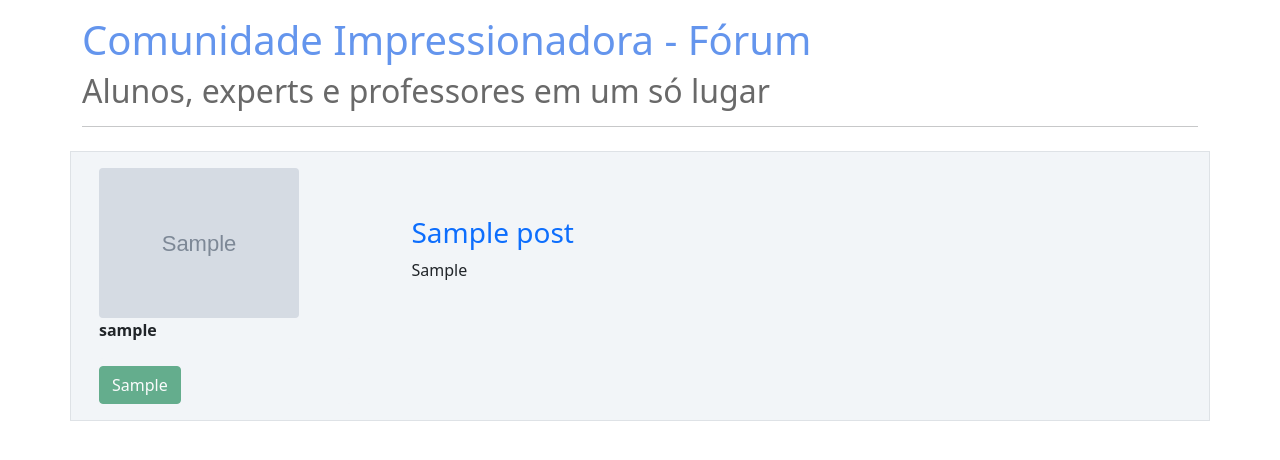
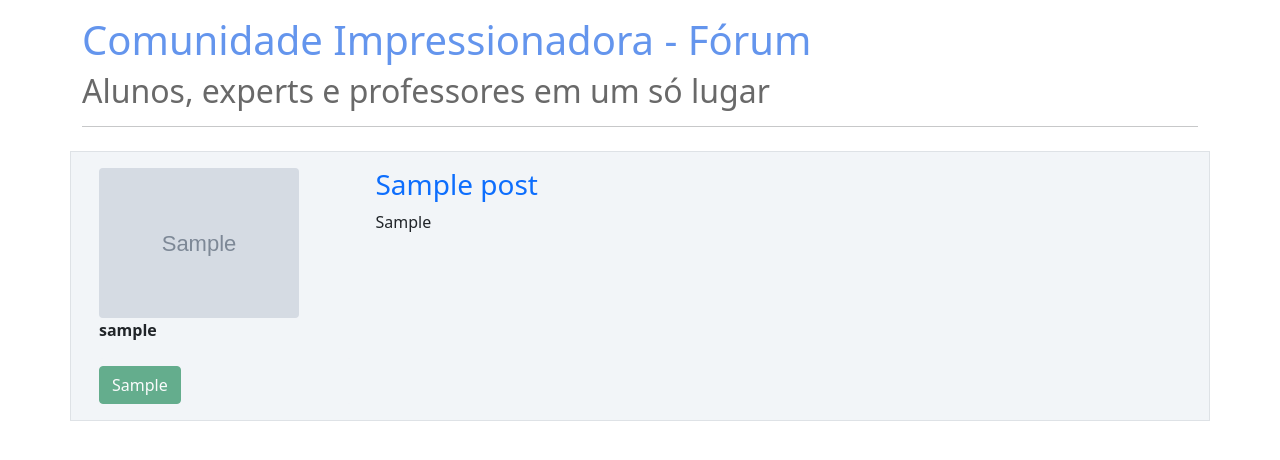
Before and after one commit to joaoalexandre65/comunidadejoao, a Flask app: page / in a window 1280 px wide. Shown: the part 56-516 px from the top of the page. Run offline with Flask 3, Linux system fonts and the light colour scheme; tables that the repository leaves empty hold one stand-in row (values such as "Sample post"); grey boxes marked "Sample" are stand-in pictures.

Commit message:
Update home.html

```diff
--- a/comunidadeimpressionadora/templates/home.html
+++ b/comunidadeimpressionadora/templates/home.html
@@ -24,7 +24,7 @@
                 </div>
 
             </div>
-            <div class="p-5 col col-9">
+            <div class="p-6 col col-9">
                 <a style="text-decoration: none" href="{{ url_for('exibir_post', post_id=post.id) }}"><h3>{{ post.titulo }}</h3></a>
                 <p>{{ post.corpo }}</p>
             </div>
```
